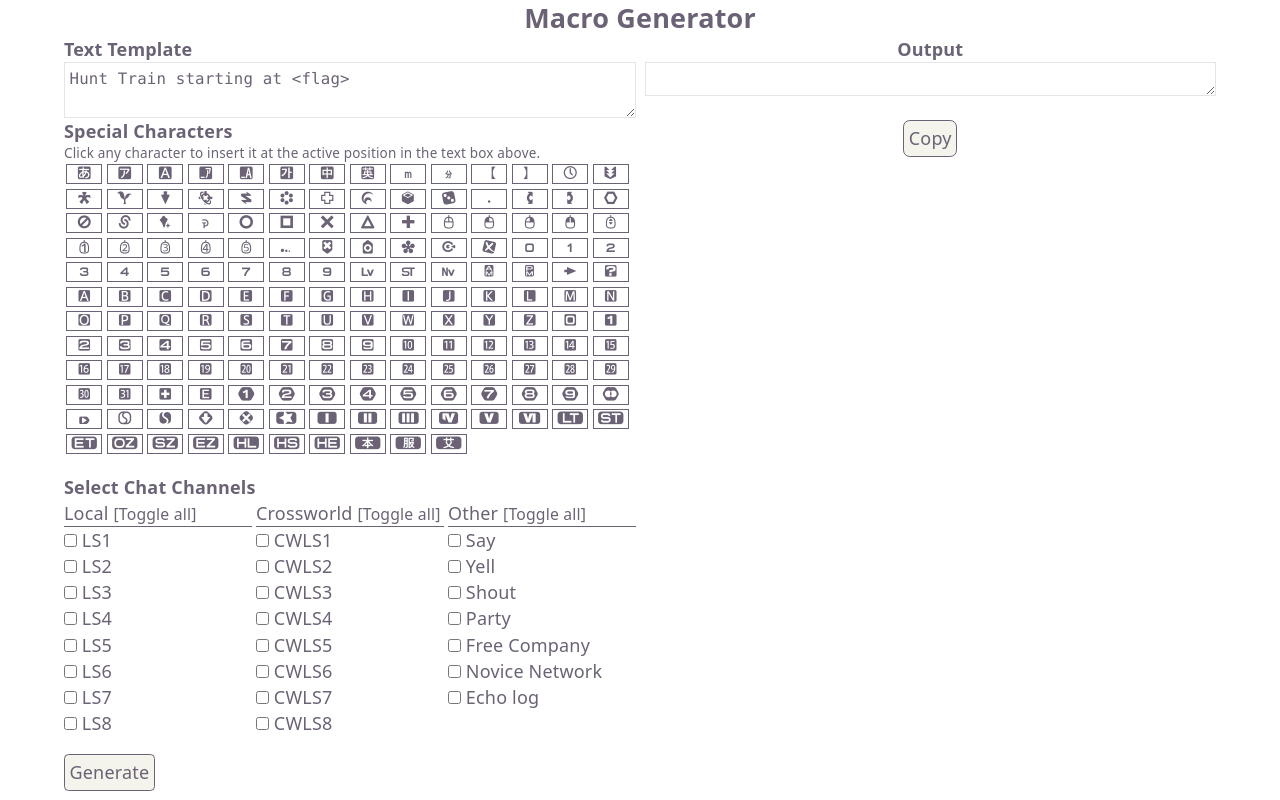
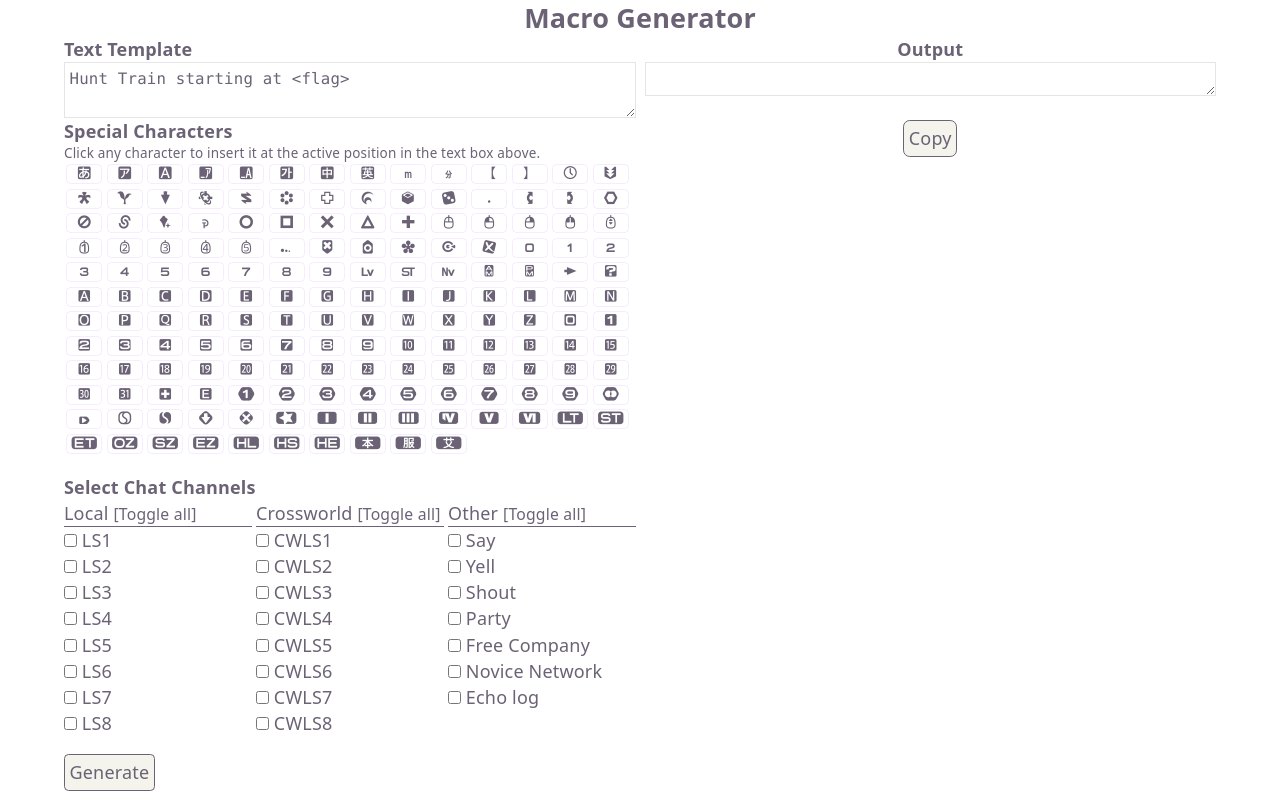
Before and after one commit to pm-wobbuffet/xiv-macro-generator, a website built with Vite: page index.html in a window 1280 px wide. Built offline with nearby package versions, Linux system fonts and the light colour scheme.

Commit message:
dumbshit

```diff
--- a/src/style.css
+++ b/src/style.css
@@ -13,6 +13,8 @@
     --color-border: var(--border);
     --color-code-bg: var(--code-bg);
     --color-warning: var(--warning);
+    --color-accent: var(--accent);
+    --color-accent-light: var(--accent-bg);
 }
 
 :root {
@@ -89,5 +91,5 @@ textarea {
 }
 
 .faux-btn {
-    @apply text-xs m-0.5 border w-8 flex items-center justify-center;
+    @apply text-xs m-0.5 border rounded-sm border-accent-light w-8 flex items-center justify-center cursor-pointer hover:bg-accent-light;
 }
```
